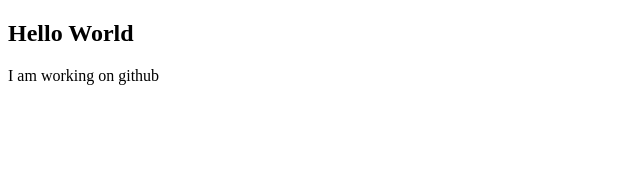
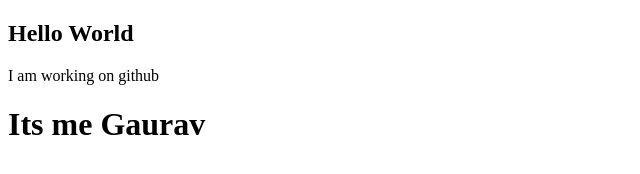
Before and after one commit to gauravgangwarweb/test, a plain HTML site: page index.html in a window 1280 px wide. Shown: the whole page, without its empty margins (0-640 px from the left). Drawn offline with Linux system fonts and the light colour scheme.

Commit message:
Updated Index

```diff
--- a/index.html
+++ b/index.html
@@ -12,6 +12,7 @@
     <h2>Hello World</h2>
 
     <p>I am working on github</p>
+    <h1>Its me Gaurav</h1>
 </body>
 
 </html>
```
